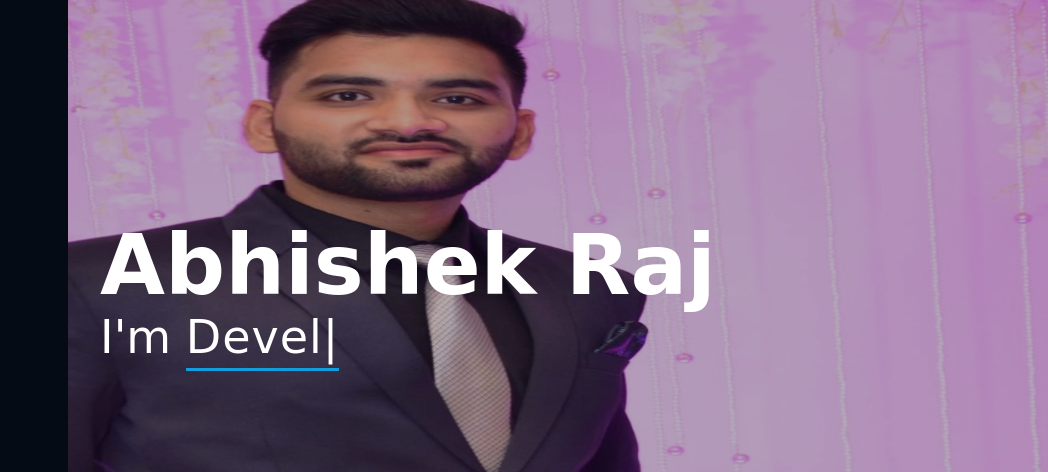
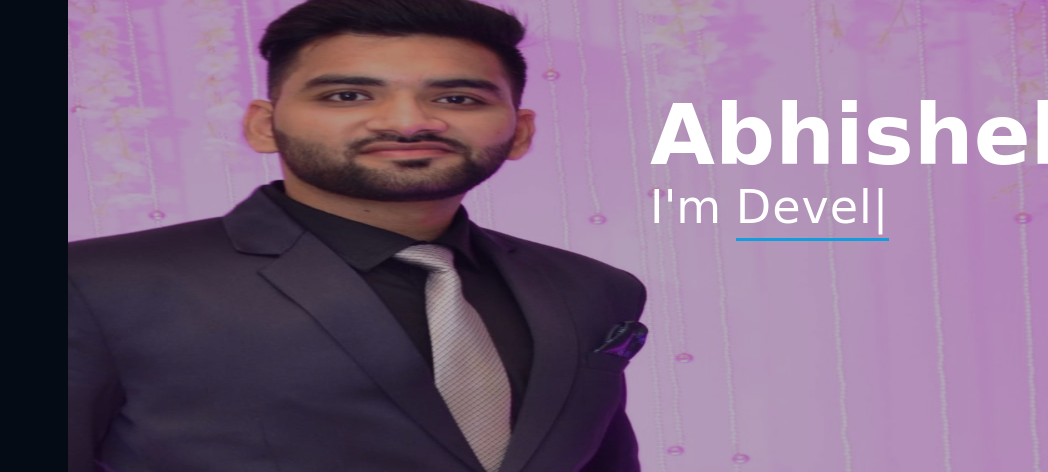
Before and after one commit to Abhishek27Portfolio/Portfolio.github.io, a plain HTML site: page index.html in a window 1280 px wide. Shown: the part 71-543 px from the top of the page, 232-1280 px from the left. Drawn offline with nearby package versions, Linux system fonts and the light colour scheme; a web font is replaced by a local one.

```diff
--- a/assets/css/style.css
+++ b/assets/css/style.css
@@ -204,6 +204,8 @@
 }
 #hero .hero-container {
   position: relative;
+  top: -130px;
+  left: 550px;
   z-index: 2;
   min-width: 300px;
 }
```
